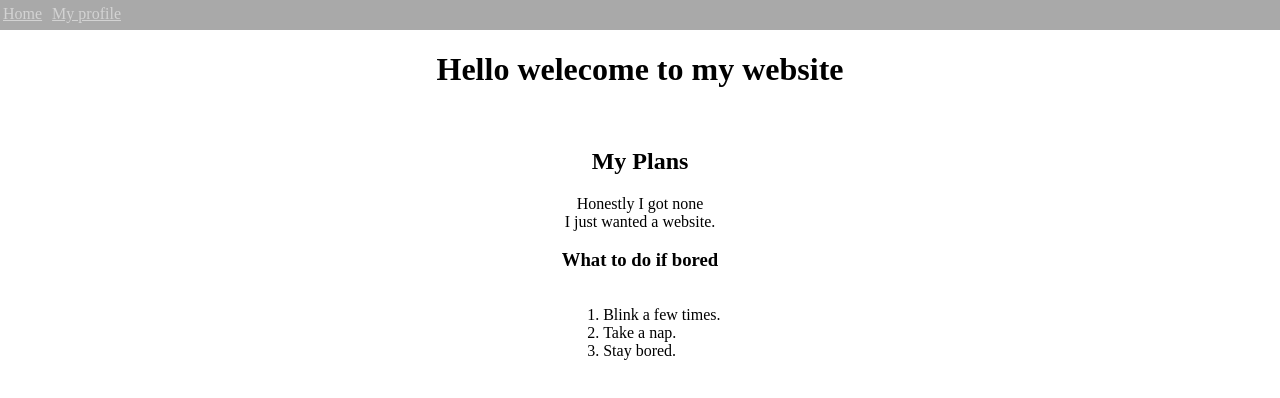
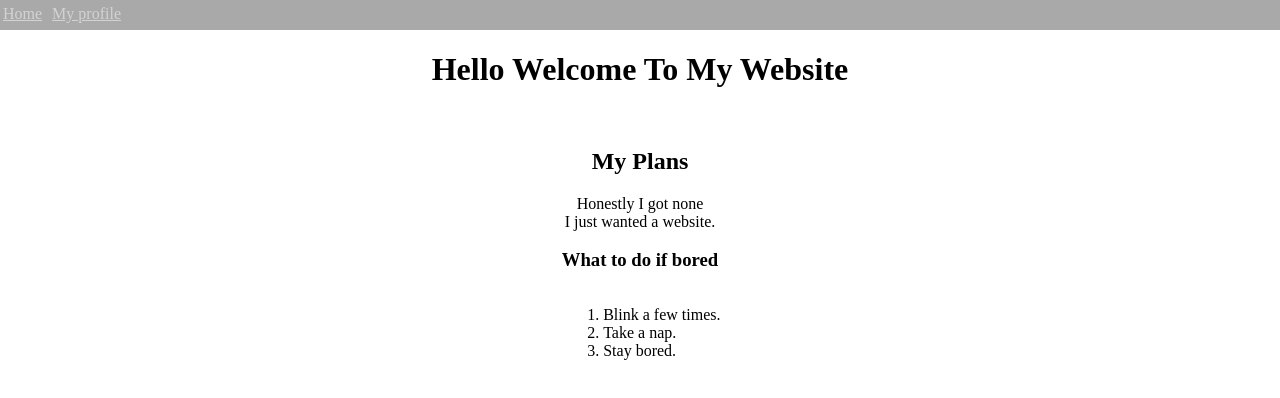
Before and after one commit to kevin051606/Boring_webpage, a plain HTML site: page index.html in a window 1280 px wide. Drawn offline with Linux system fonts and the light colour scheme.

Commit message:
Update index.html

```diff
--- a/index.html
+++ b/index.html
@@ -38,7 +38,7 @@ header
             </nav>
         </header>
         <div class="content">
-            <h1>Hello welecome to my website</h1>
+            <h1>Hello Welcome To My Website</h1>
             <br>
             <h2>My Plans</h2>
             <p>Honestly I got none <br>I just wanted a website.</p>
```
